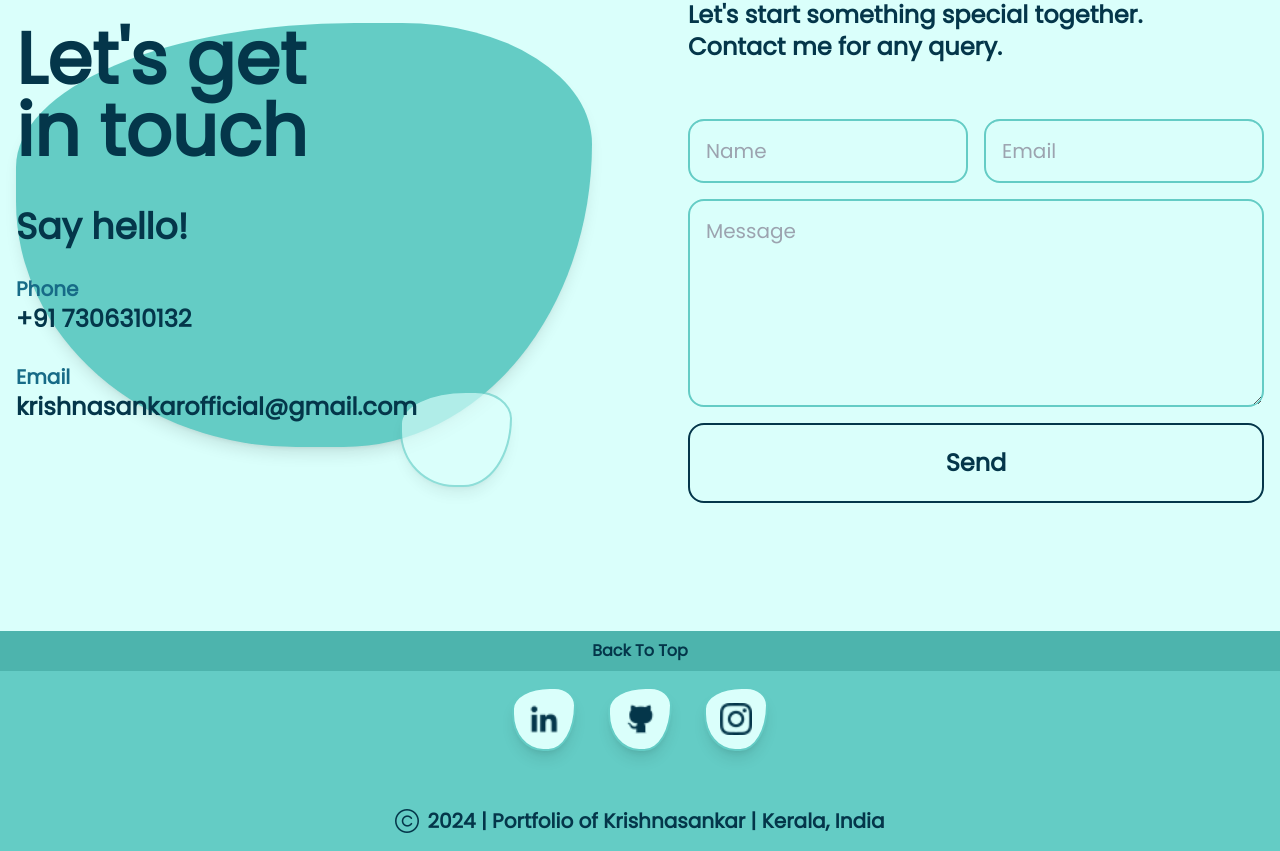
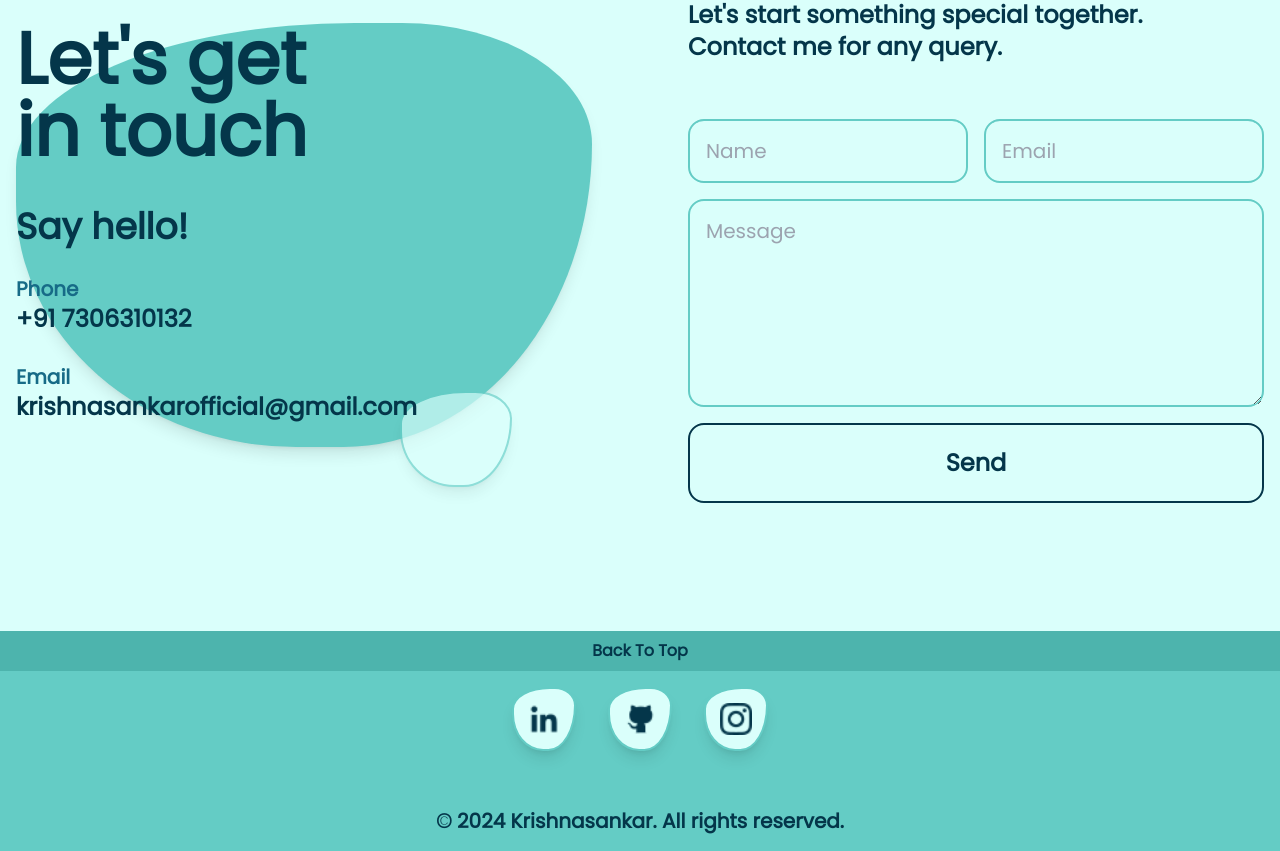
Before and after one commit to krishnasankarkk/krishnasankar-portfolio, a React (Vite) app: page / in a window 1280 px wide. Shown: the part 3180-4031 px from the top of the page. Built offline with nearby package versions, Linux system fonts and the light colour scheme.

Commit message:
copy change

```diff
--- a/src/components/Footer.jsx
+++ b/src/components/Footer.jsx
@@ -20,9 +20,8 @@ function Footer() {
                 <img className="w-8 h-8" src="/instagram.png" alt="instagram" />
               </a>
           </div>
-          <div className="flex flex-row gap-2 items-center justify-center font-semibold text-xl pt-10">
-            <img src="copyright.png" alt="" />
-            <span>2024 | Portfolio of <a href="/" className="hover:text-theme-1-4 custom-pointer">Krishnasankar</a> | Kerala, India</span>
+          <div className="flex flex-row gap-2 items-center justify-center font-semibold text-sm md:text-xl pt-10">
+            <span>&copy; 2024 <a href="/" className="hover:text-theme-1-4 custom-pointer">Krishnasankar</a>. All rights reserved.</span>
           </div>
         </section>
     )
```
